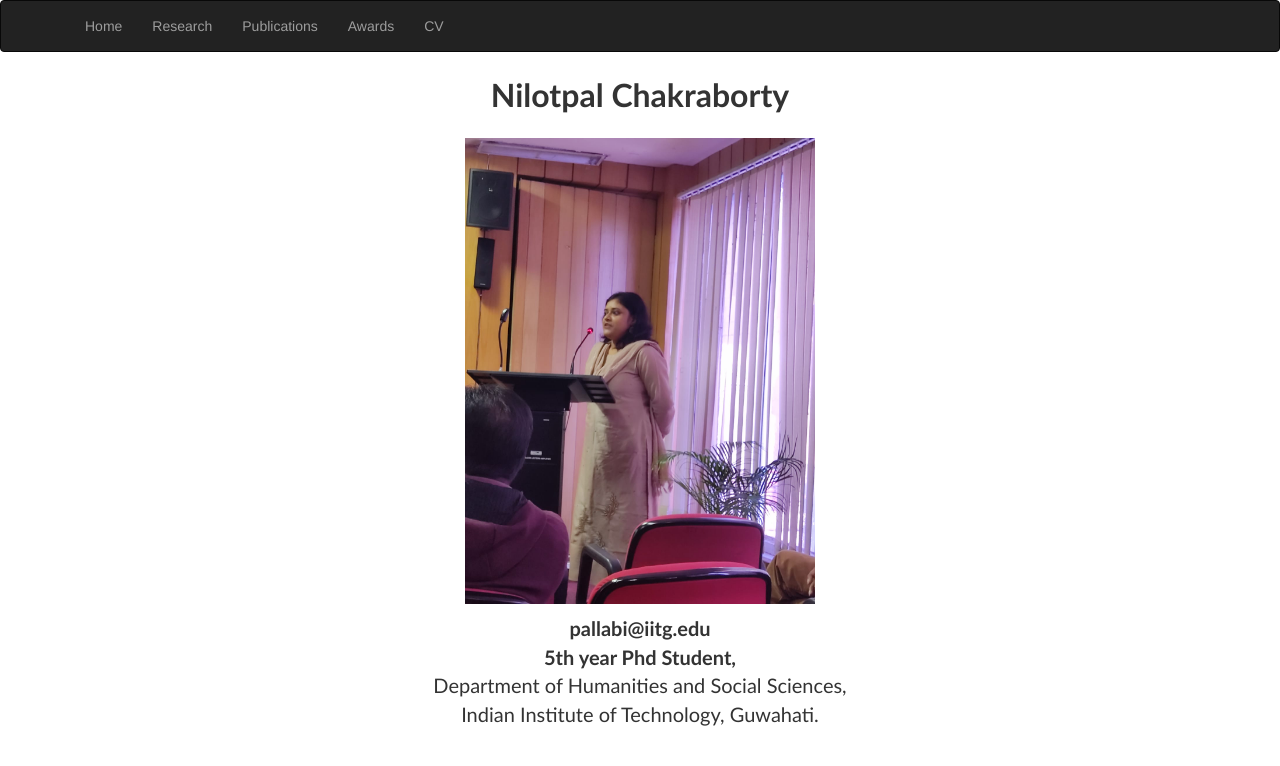
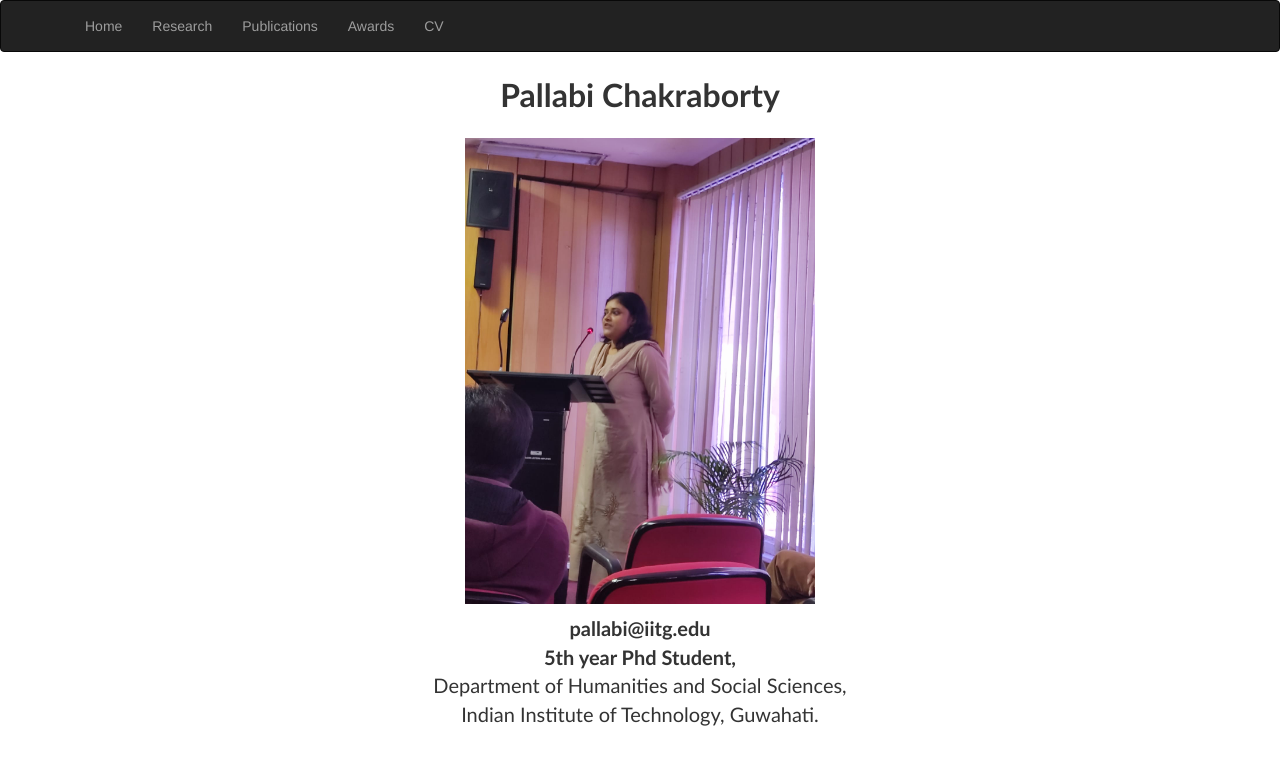
Before and after one commit to Pall-a-bi93/Pall-a-bi93.github.io, a plain HTML site: page index.html in a window 1280 px wide. Shown: the top 766 px of the page. Drawn offline with nearby package versions, Linux system fonts and the light colour scheme; some icons are missing.

Commit message:
Update index.html

```diff
--- a/index.html
+++ b/index.html
@@ -42,7 +42,7 @@
 
                 <center>
                 <div style="font-family: 'Calibri', sans-serif; font-size: 32px;">
-                    <b>Nilotpal Chakraborty</b>
+                    <b>Pallabi Chakraborty</b>
                 </div><br>
                 </center>
 
```
